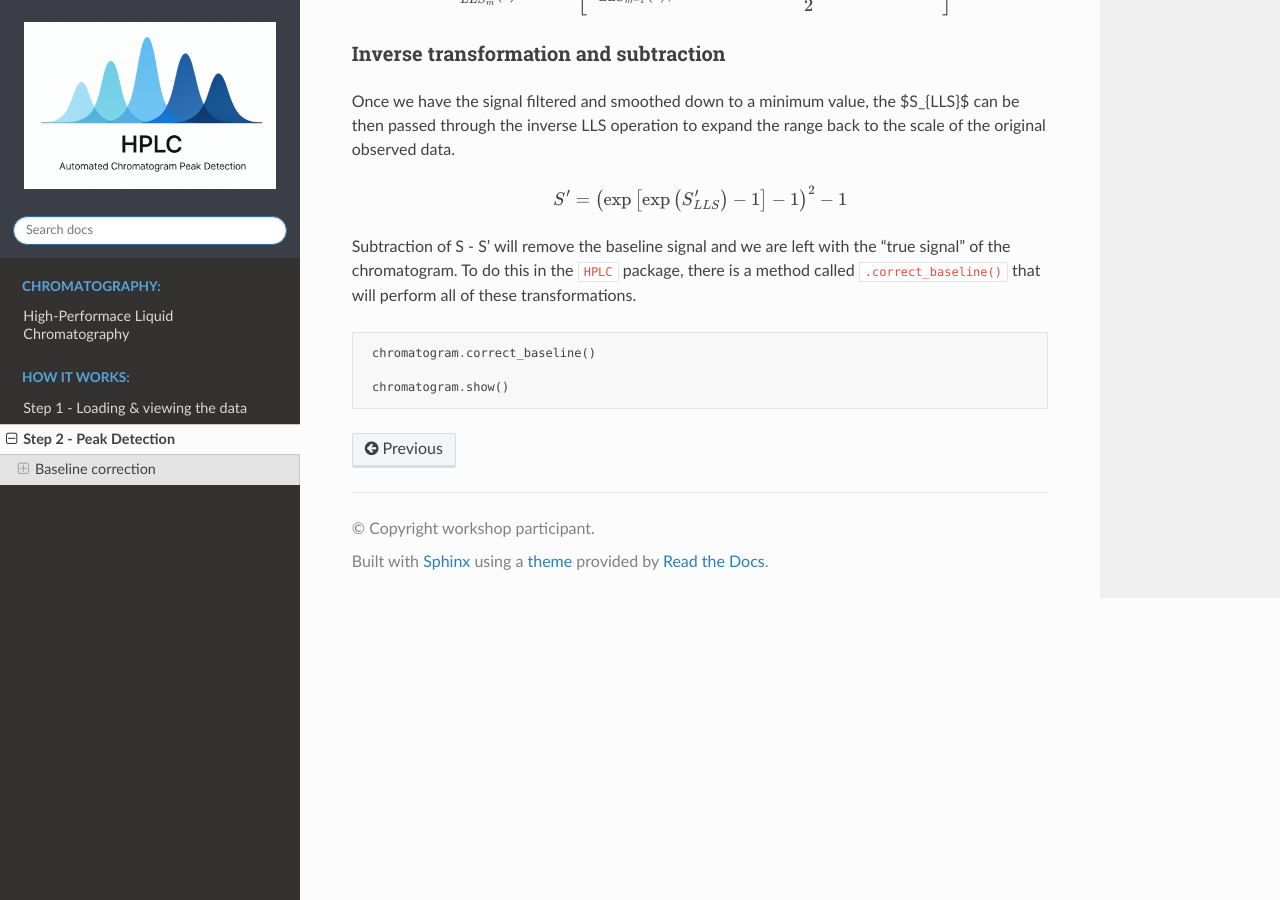
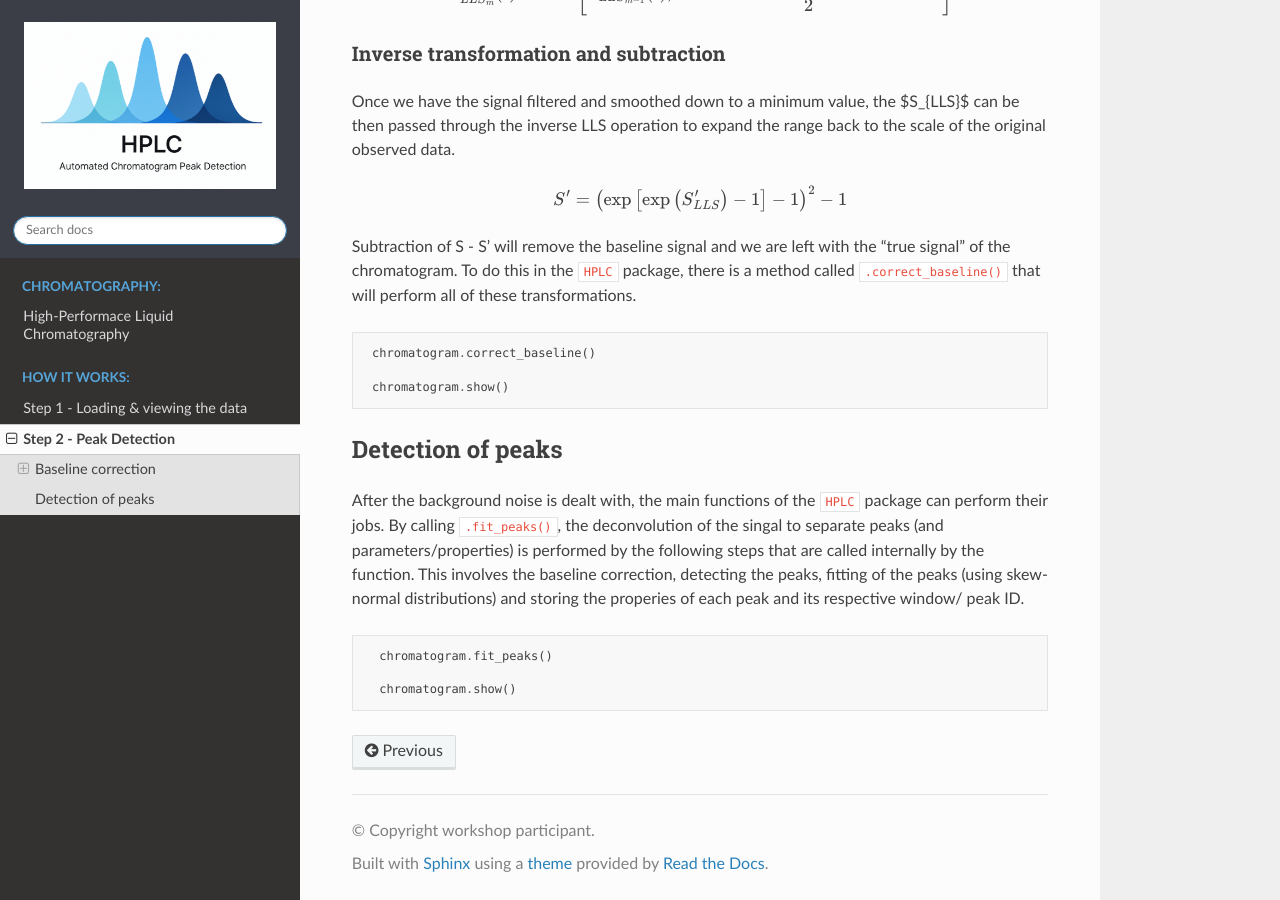
Before and after one commit to pcichowicz/HPLC, a Sphinx documentation site: the page built from doc/Peak_Detection.md, in a window 1280 px wide and 900 px high, scrolled down 1122 px. Built offline with Sphinx 7.4.7 and the Read the Docs theme 3.1.0, drawn with Linux system fonts in a browser that asks for light colours.

Commit message:
Update Peak_Detection.md

````diff
--- a/doc/Peak_Detection.md
+++ b/doc/Peak_Detection.md
@@ -53,3 +53,14 @@
 
  chromatogram.show()
 ```
+
+
+## Detection of peaks
+
+After the background noise is dealt with, the main functions of the `HPLC` package can perform their jobs. By calling `.fit_peaks()`, the deconvolution of the singal to separate peaks (and parameters/properties) is performed by the following steps that are called internally by the function. This involves the baseline correction, detecting the peaks, fitting of the peaks (using skew-normal distributions) and storing the properies of each peak and its respective window/ peak ID.
+
+```python
+  chromatogram.fit_peaks()
+
+  chromatogram.show()
+```
````
